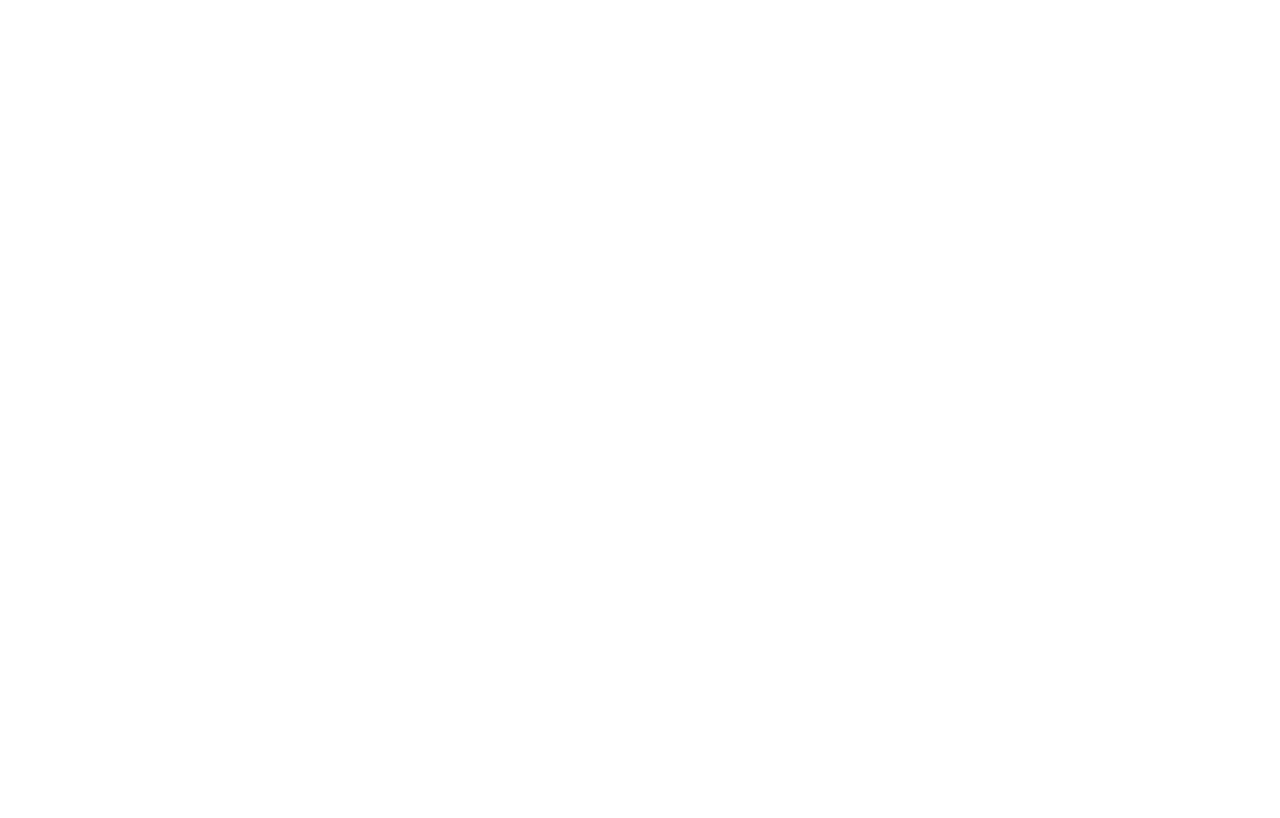
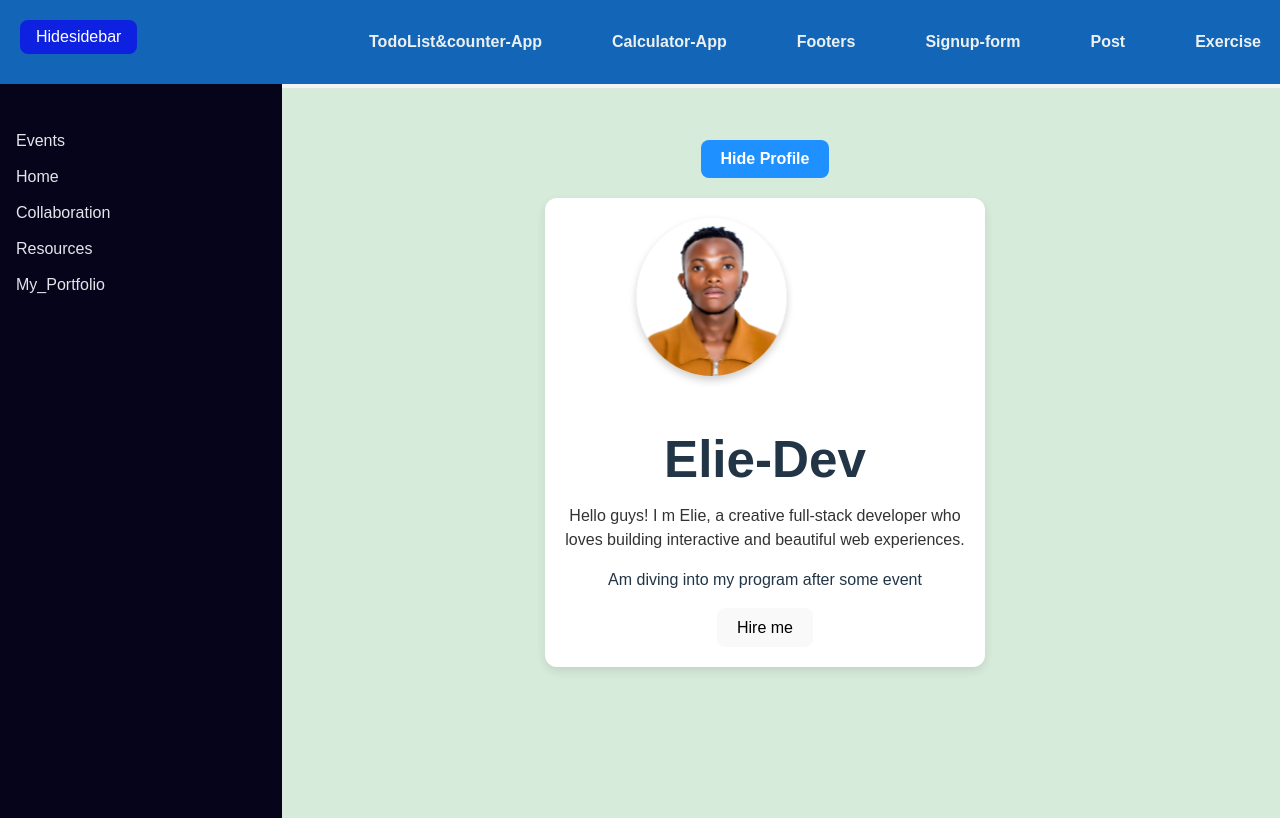
Before and after one commit to Elie-Dev250/React-exercise, a React (Vite) app: page /port in a window 1280 px wide. Before the commit this address had no page. Built offline with nearby package versions, Linux system fonts and the light colour scheme.

Commit message:
adding animation

```diff
--- a/src/index.css
+++ b/src/index.css
@@ -676,3 +676,17 @@
 font-size: 40px;
 color: #18bec4;
 }
+
+
+.picture{
+  width: 250px;
+  background-color: #2515d4;
+  color: white;
+  padding: 1rem;
+  position: fixed;
+  height: 100%;
+  left: 0;
+  top: 0;
+  transform: translateX(0);
+  transition: transform 0.3s ease-in-out;
+}
--- a/src/main.jsx
+++ b/src/main.jsx
@@ -24,6 +24,7 @@
 
 import Events from './pages/Events';
 import Work from './pages/Work';
+import Portifolio from './pages/Portifolio';
 
 ReactDOM.createRoot(document.getElementById('root')).render(
   <React.StrictMode>
@@ -48,12 +49,7 @@
           <Route path="/resource" element={<Resources/>} />
           <Route path="/work" element={<Work/>} />
           <Route path="/event" element={<Events/>} />
-
-
-
-
-
-
+          <Route path="/port" element={<Portifolio/>} />
           <Route path="/for" element={<Loginpage/>} />
           <Route path="/fetched" element={<Fetching />} />
         </Route>
--- a/src/pages/Exercise.jsx
+++ b/src/pages/Exercise.jsx
@@ -2,16 +2,22 @@
 
 import Navbar from './Navbars';
 import Page5 from './Page5';
+import WebPage from './Webpage';
 
 function Exercise() {
 
 
         return (
+       <>
 
        <div>
         <Navbar/>
-    <Page5/>
+
        </div>
+
+
+
+       </>
         );
         }
 
--- a/src/pages/Fetching.jsx
+++ b/src/pages/Fetching.jsx
@@ -1,61 +1,54 @@
-
-
-
-import React from 'react'
-import { useState,useEffect } from 'react'
+import React from "react";
+import { useState, useEffect } from "react";
 
 function Fetching() {
+  const [posts, setPosts] = useState([]);
+  const [loading, setLoading] = useState(true);
+  const [error, setError] = useState(null);
 
-  const [posts,setPosts]=useState([])
-  const [loading,setLoading]=useState(true)
-  const [error,setError]=useState(null)
-
-  useEffect(()=>{
-    const fetchPosts= async()=>{
-      try{
-        const response=await fetch('https://jsonplaceholder.typicode.com/posts')
-        if(!response.ok){
-          throw new Error("error fetch failed")
+  useEffect(() => {
+    const fetchPosts = async () => {
+      try {
+        const response = await fetch(
+          "https://jsonplaceholder.typicode.com/posts"
+        );
+        if (!response.ok) {
+          throw new Error("error fetch failed");
         }
 
-        const data=await response.json()
-        setPosts(data)
-        console.log(data)
+        const data = await response.json();
+        setPosts(data);
+        console.log(data);
+      } catch (error) {
+        setError(error, { Error });
+      } finally {
+        setLoading(false);
+      }
+    };
 
+    fetchPosts();
+  }, []);
+
+  if (loading) {
+    return <div>Loading data hereeee...</div>;
   }
-      catch(error){
-        setError(error,{Error})
-      }
-      finally{
-        setLoading(false)
-      }
-    }
-
-    fetchPosts()
-  },[])
-
-  if(loading){
-    return <div>Loading data hereeee...</div>
-  }
-  if(error){
-    return <div>Error:{error.message}</div>
+  if (error) {
+    return <div>Error:{error.message}</div>;
   }
   return (
     <div>
       <h1>Posts</h1>
       <div className="post-list">
-     {posts.slice(0,80).map((post) => (
+        {posts.slice(0, 80).map((post) => (
           <div key={post.id} className="post-item">
             <h3>{post.id}</h3>
             <p>{post.title}</p>
             <p>{post.body}</p>
-
-
           </div>
         ))}
       </div>
     </div>
-  )
+  );
 }
 
-export default Fetching
+export default Fetching;
--- a/src/pages/Home.jsx
+++ b/src/pages/Home.jsx
@@ -18,12 +18,12 @@
          dolores nisi quae, inventore repudiandae, esse
          voluptatum ad tenetur debitis autem. Accusamus
           tempora tenetur quisquam qui cupiditate?</p>
-   </div>
-<Page5/>
+   </div><br />
 
-<Page1/>
 
-<Page2/>
+
+
+
 
 
     </Webpage>
--- /dev/null
+++ b/src/pages/Portfolio.css
@@ -0,0 +1,69 @@
+.container {
+    text-align: center;
+    padding: 20px;
+  }
+
+  .newbut {
+    padding: 10px 20px;
+    background-color: #1e90ff;
+    border: none;
+    color: white;
+    font-weight: bold;
+    border-radius: 8px;
+    cursor: pointer;
+    margin-bottom: 20px;
+    transition: background 0.3s ease;
+  }
+
+  .newbut:hover {
+    background-color: #0072ce;
+  }
+
+  .profile-card {
+    max-width: 400px;
+    margin: 0 auto;
+    padding: 20px;
+    border-radius: 12px;
+    box-shadow: 0 4px 10px rgba(0, 0, 0, 0.1);
+    background: white;
+    transition: all 0.5s ease-in-out;
+    opacity: 1;
+    transform: translateX(0);
+  }
+
+  .profile-card.hidden {
+    opacity: 0;
+    transform: translateY(-20px);
+    pointer-events: none;
+  }
+
+  .profile-card.visible {
+    opacity: 1;
+    transform: translateY(0);
+  }
+
+  .profile-img {
+    width: 150px;
+    border-radius: 50%;
+    box-shadow: 0 4px 8px rgba(0, 0, 0, 0.2);
+    margin-bottom: 15px;
+    animation: float 2s infinite ease-in-out;
+  }
+
+  .description {
+    font-size: 16px;
+    color: #333;
+    animation: fadeIn 1.9s ease-in-out;
+  }
+
+  @keyframes float {
+    0% { transform: translateX(100px); }
+    50% { transform: translateX(-100px); }
+    100% { transform: translateX(0); }
+
+  }
+
+  @keyframes fadeIn {
+    from { opacity: 0; }
+    to { opacity: 1; }
+  }
--- /dev/null
+++ b/src/pages/Portifolio.jsx
@@ -0,0 +1,41 @@
+import React, { useState } from 'react';
+import WebPage from './Webpage';
+import sasa from '../assets/sasa.jpg';
+import './portfolio.css';
+
+function Portfolio() {
+  const [isVisible, setIsVisible] = useState(true);
+
+  const handleToggle = () => {
+    setIsVisible(!isVisible);
+  };
+
+  return (
+    <WebPage>
+      <div className="container">
+        <button onClick={handleToggle} className="newbut">
+          {isVisible ? 'Hide Profile' : 'Show Profile'}
+        </button>
+
+        <div className={`profile-card ${isVisible ? 'visible' : 'hidden'}`}>
+          <img src={sasa} alt="Profile" className="profile-img" />
+          <h1>Elie-Dev</h1>
+          <p className="description">
+            Hello guys! I m Elie, a creative full-stack developer who loves building
+            interactive and beautiful web experiences.
+          </p>
+
+
+          <p>Am diving into my program after some event</p>
+          <button>Hire me</button>
+
+
+
+        </div>
+
+      </div>
+    </WebPage>
+  );
+}
+
+export default Portfolio;
--- a/src/pages/Webpage.jsx
+++ b/src/pages/Webpage.jsx
@@ -17,6 +17,7 @@
           <li><Link to="/home">Home</Link></li>
           <li><Link to="/work">Collaboration</Link></li>
           <li><Link to="/resource">Resources</Link></li>
+          <li><Link to="/port">My_Portfolio</Link></li>
         </ul>
       </div>
 
```
Also changed, not shown: src/pages/Formsub.jsx (+24 -17 lines), src/pages/Page5.jsx (+24 -31 lines), src/assets/sasa.jpg (added). Lines whose indentation alone changed are shown as unchanged.
